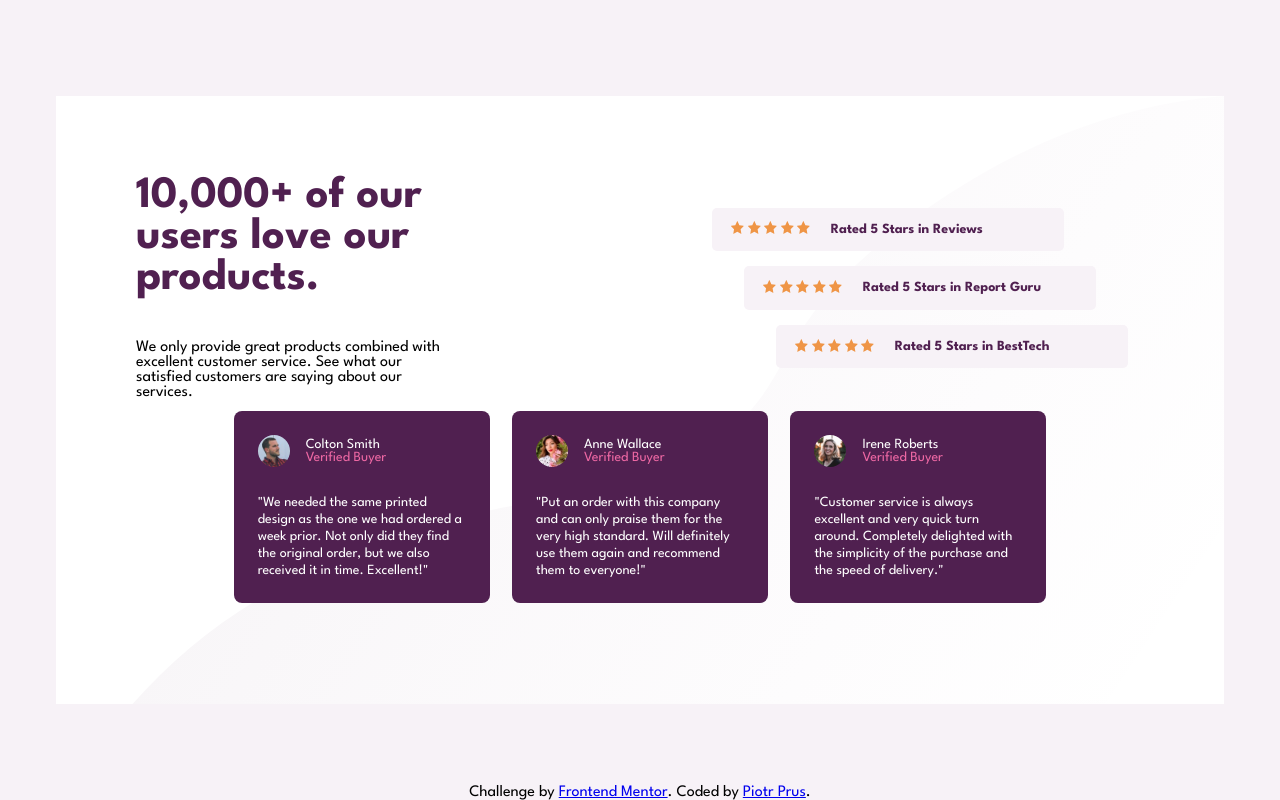
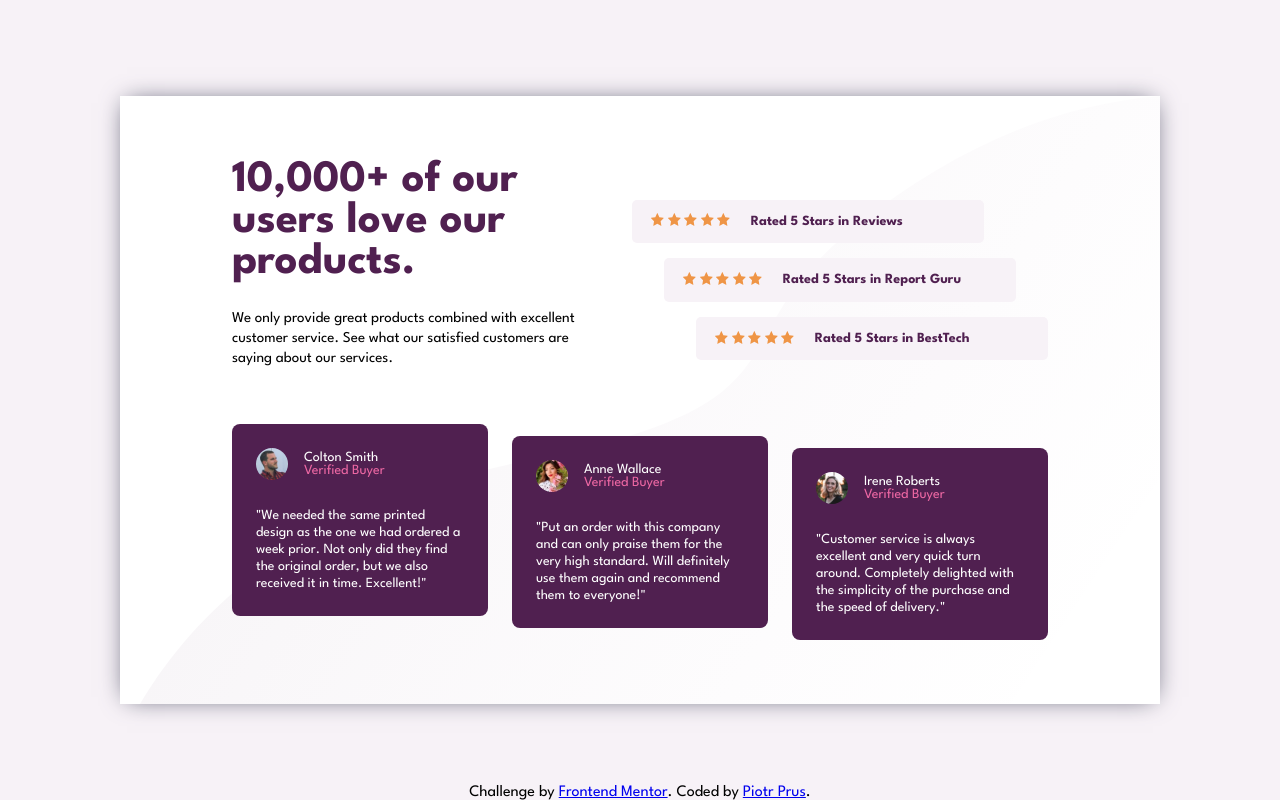
Before and after one commit to Piotrek1994/Social-proof-section, a plain HTML site: page index.html in a window 1280 px wide. Drawn offline with Linux system fonts and the light colour scheme.

Commit message:
Desktop project finished

```diff
--- a/style.css
+++ b/style.css
@@ -15,12 +15,13 @@ body {
 
 
 .card {
-width: 73rem;
+width: 65rem;
 height: 38rem;
-padding: 5rem;
+padding: 4rem 7rem;
 background-color: hsl(0, 0%, 100%);
 background-image: url('./images/bg-pattern-bottom-desktop.svg');
-background-size: cover
+background-size: cover;
+box-shadow: 0px 0px 24px -7px rgba(66, 68, 90, 1);
 
 }
 
@@ -36,7 +37,7 @@ background-size: cover
     display: flex;
     flex-direction: column;
     justify-content: space-between;
-    width: 20rem;
+    width: 22rem;
     height: 100%;
 
 }
@@ -46,6 +47,12 @@ background-size: cover
     color: hsl(300, 43%, 22%);
     font-weight: 700;
 
+}
+
+.description {
+    margin-bottom: 2rem;
+    font-size: 15px;
+    line-height: 20px;
 }
 
 .card-top-right {
@@ -71,15 +78,13 @@ background-size: cover
 }
 
 .banner-top {
-    margin-right: 5rem;
+    margin-right: 4rem;
 }
 
 .banner-mid {
-    margin-right: 3rem;
+    margin-right: 2rem;
 }
-.banner-bottom {
-    margin-right: 1rem;
-}
+
 
 .star-container {
     margin-right: 1.3rem;
@@ -92,7 +97,8 @@ background-size: cover
 
 .card-bottom {
     display: flex;
-    justify-content: center;
+    justify-content: space-between;
+    align-items: flex-end;
     height: 50%;
 }
 
@@ -102,7 +108,6 @@ background-size: cover
     justify-content: space-between;
     width: 16rem;
     height: 12rem;
-    margin: 0.7rem;
     padding: 1.5rem;
     background-color: hsl(300, 43%, 22%);
     border-radius: 0.5rem;
@@ -145,6 +150,14 @@ background-size: cover
     justify-content: center;
 }
 
+.card-comment_mid
+{
+    margin-bottom: 0.75rem;
+}
+.card-comment_left
+{
+    margin-bottom: 1.5rem;
+}
 
 footer {
 	position: absolute;
```
Also changed, not shown: index.html (+2 -1 lines).
